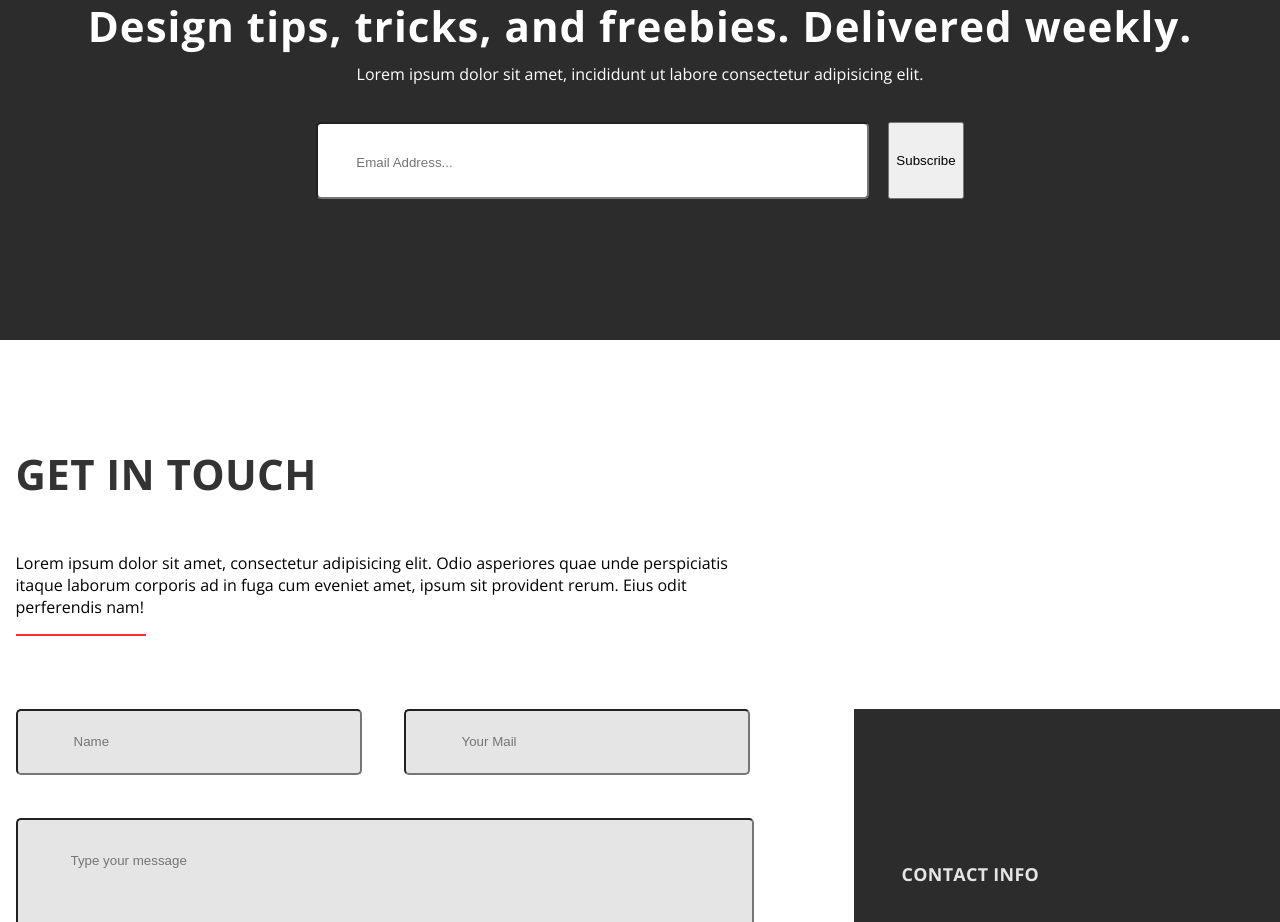
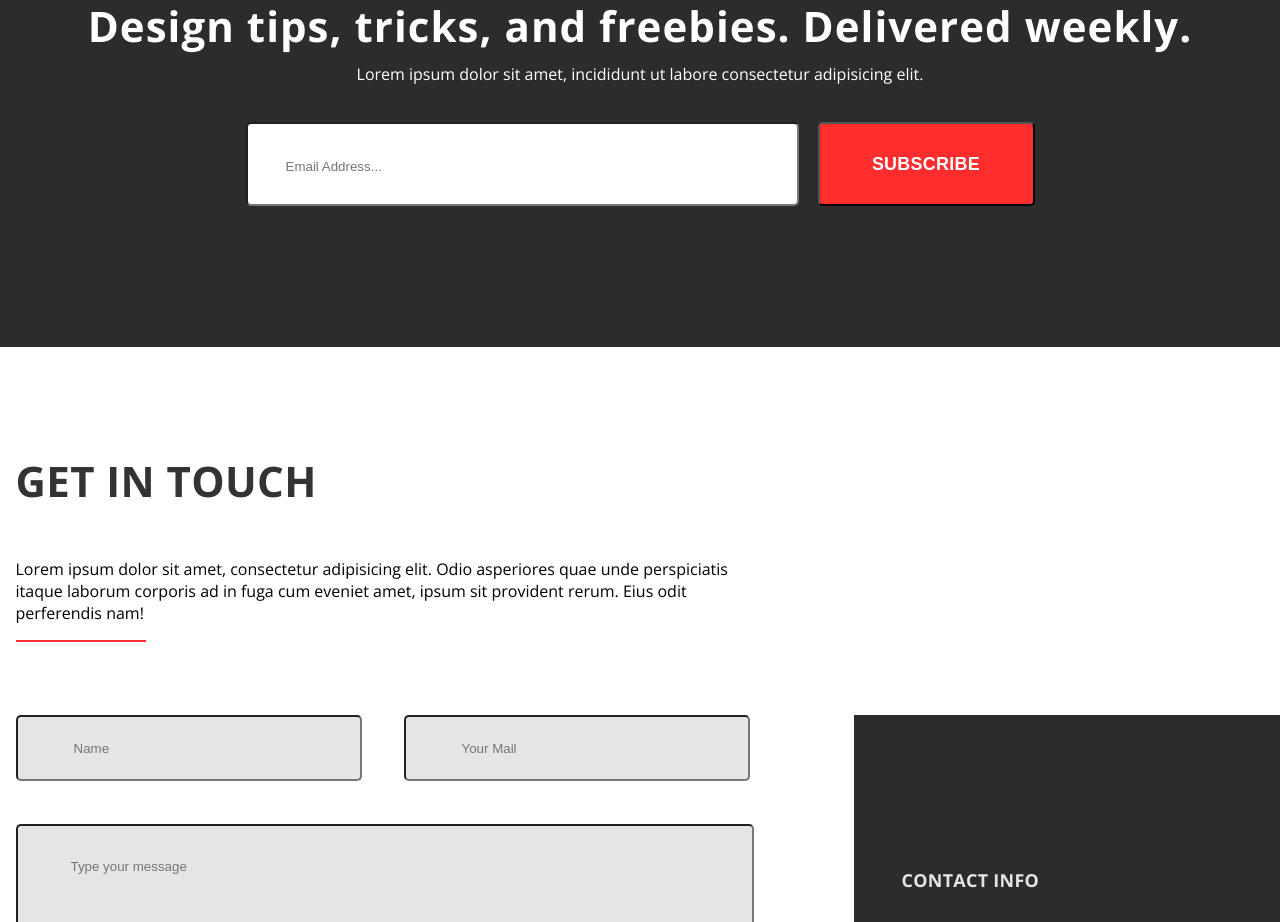
Before and after one commit to drurty/skillfactory-module-A3-alex_kobelev, a plain HTML site: page index.html in a window 1280 px wide. Shown: the part 3460-4382 px from the top of the page. Drawn offline with nearby package versions, Linux system fonts and the light colour scheme; a script that the page names is missing.

Commit message:
Update style.css

```diff
--- a/css/style.css
+++ b/css/style.css
@@ -591,7 +591,7 @@ margin: 0 0 30px 0;
 	border-radius: 5px;
 }
 
-.subscribe-fields a {
+.subscribe-fields button {
 	font-style: normal;
 	font-weight: bold;
 	font-size: 17.9026px;
@@ -611,7 +611,7 @@ margin: 0 0 30px 0;
 	border-radius: 5px;
 }
 
-.subscribe-fields a:hover {
+.subscribe-fields button:hover {
 	color: #ff3f40;
 	background-color: #ffffff;
 	border: 2px solid #ff0000;
```
